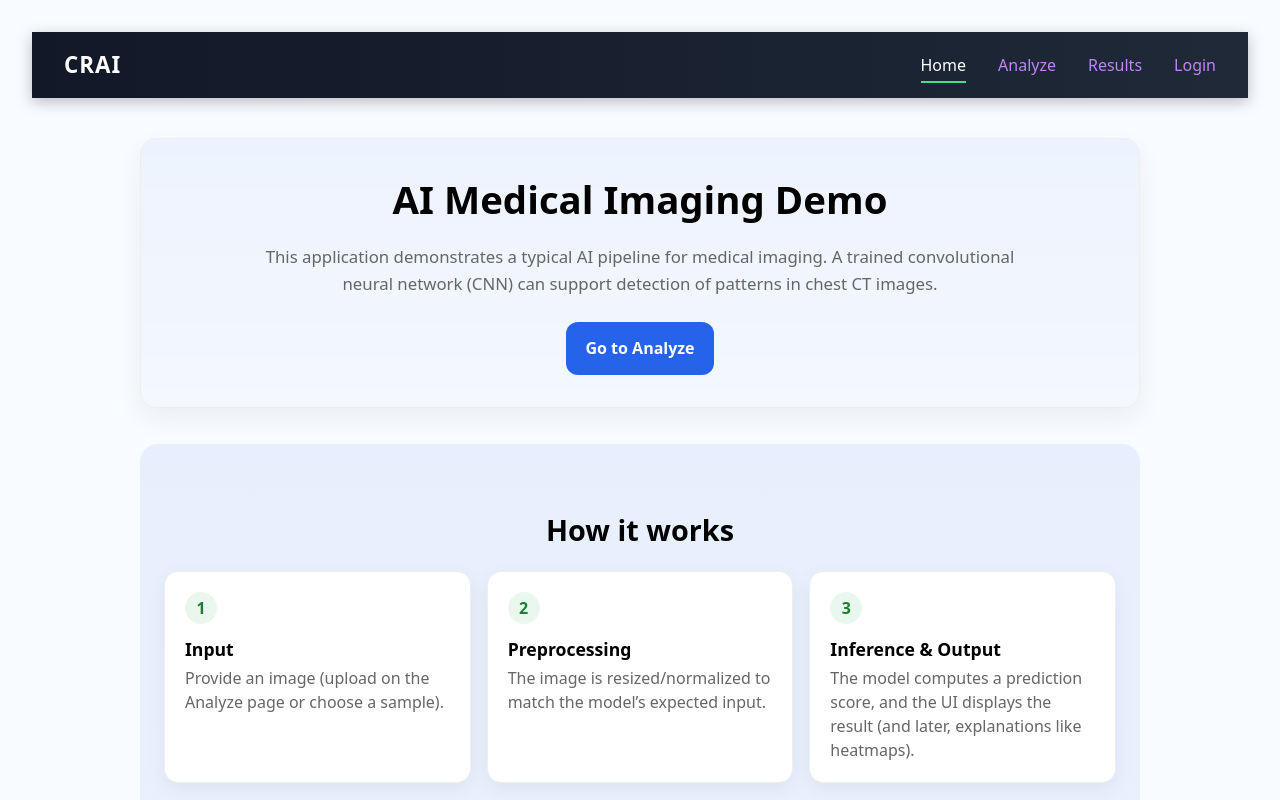
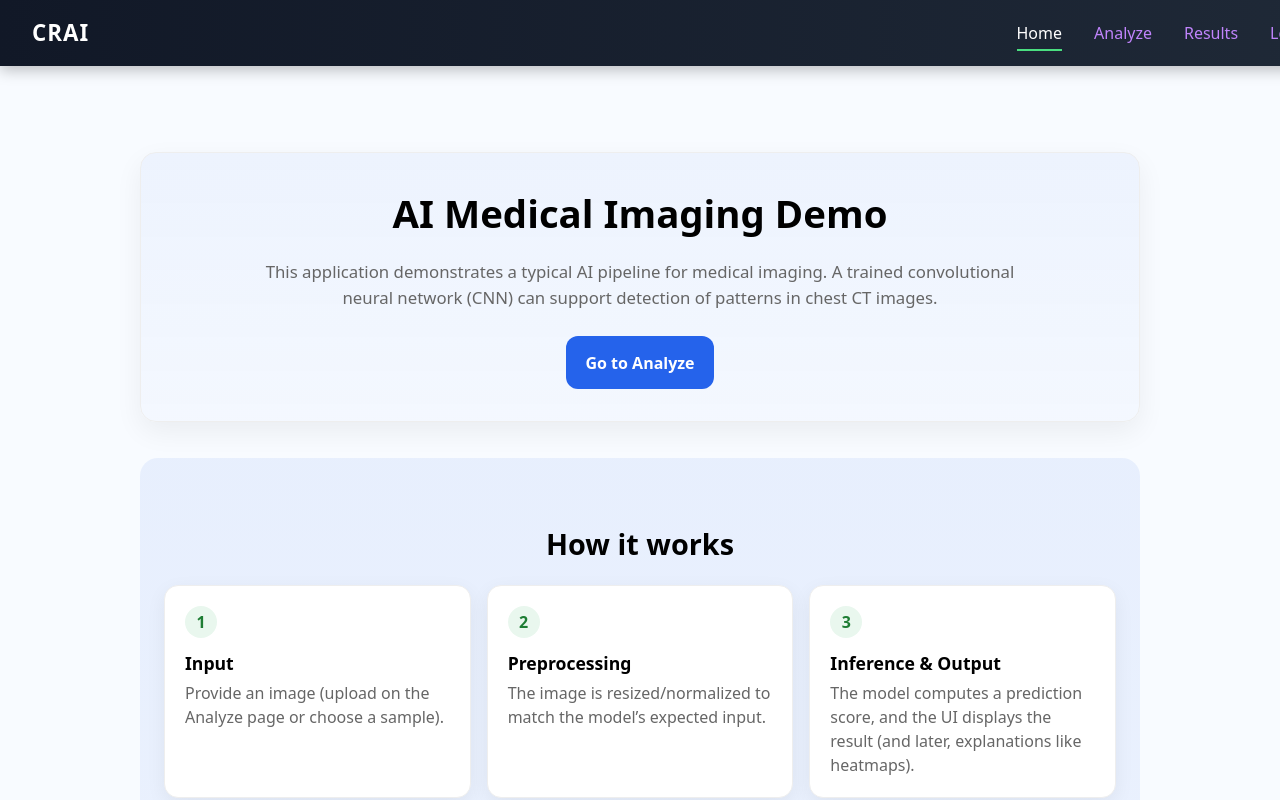
Before and after one commit to Filimon-Coding/DeepLung, a React (Vite) app in the folder frontend/: page / in a window 1280 px wide. Shown: the top 800 px of the page. Built offline with nearby package versions, Linux system fonts and the light colour scheme.

Commit message:
Navbar er fiksert til å være på toppen av siden

```diff
--- a/frontend/src/components/Navbar/Navbar.css
+++ b/frontend/src/components/Navbar/Navbar.css
@@ -1,7 +1,9 @@
 .navbar {
-  position: sticky;
-  top: 0;
-  z-index: 1000;
+  position: fixed; /* Gjør den fast */
+  top: 0; /* Navbar helt øverst på sidene */
+  left: 0;
+  width: 100%; /* full bredde */
+  z-index: 1000; /* Sørger for at den ligger over annet innhold */
 
   display: flex;
   justify-content: space-between;
--- a/frontend/src/index.css
+++ b/frontend/src/index.css
@@ -11,6 +11,7 @@
 
 body {
   margin: 0;
+  padding-top: 80px; /* juster hvis navbar er høyere/lavere */
   background: #f8fbff;
   min-width: 320px;
   min-height: 100vh;
```
